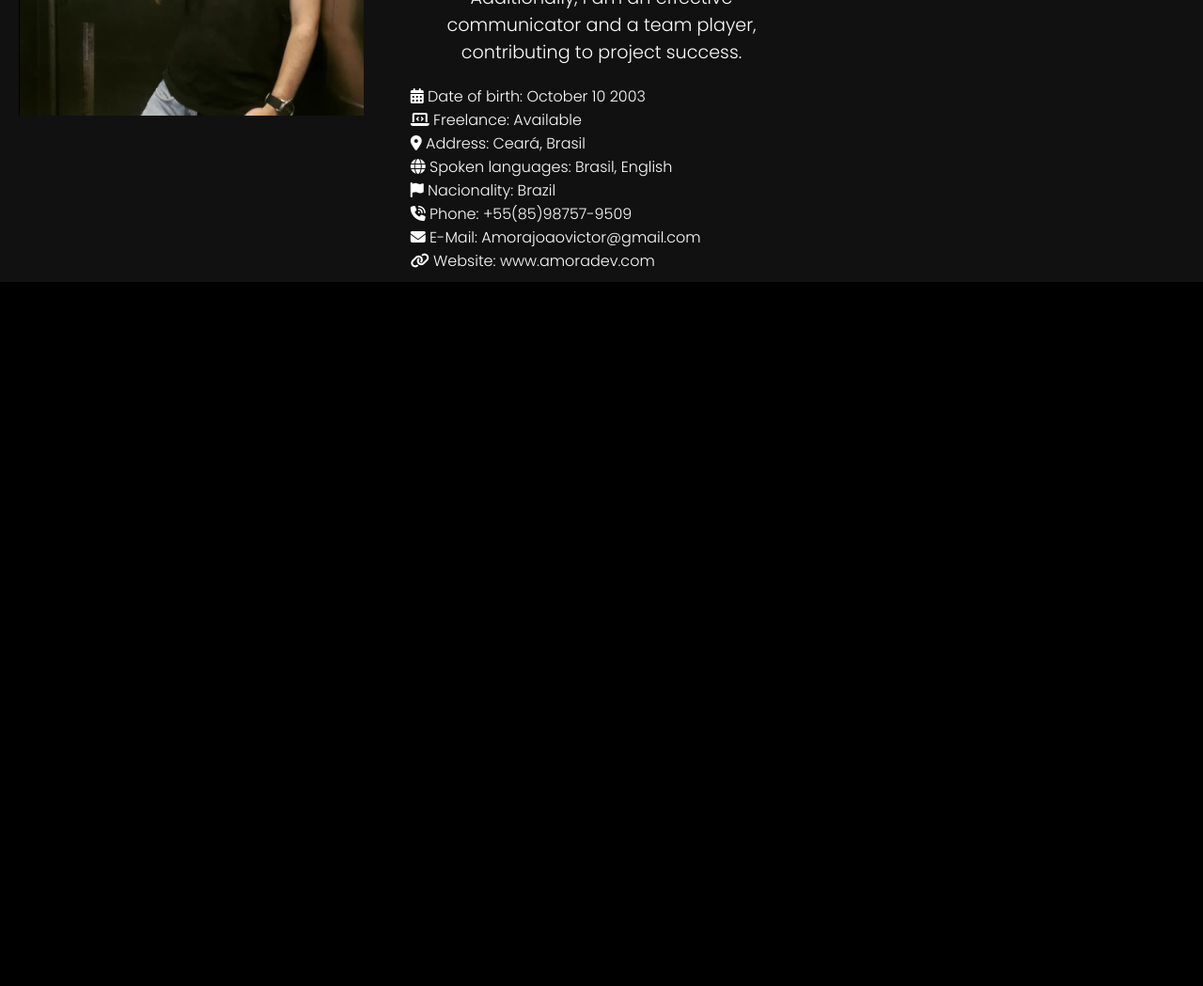
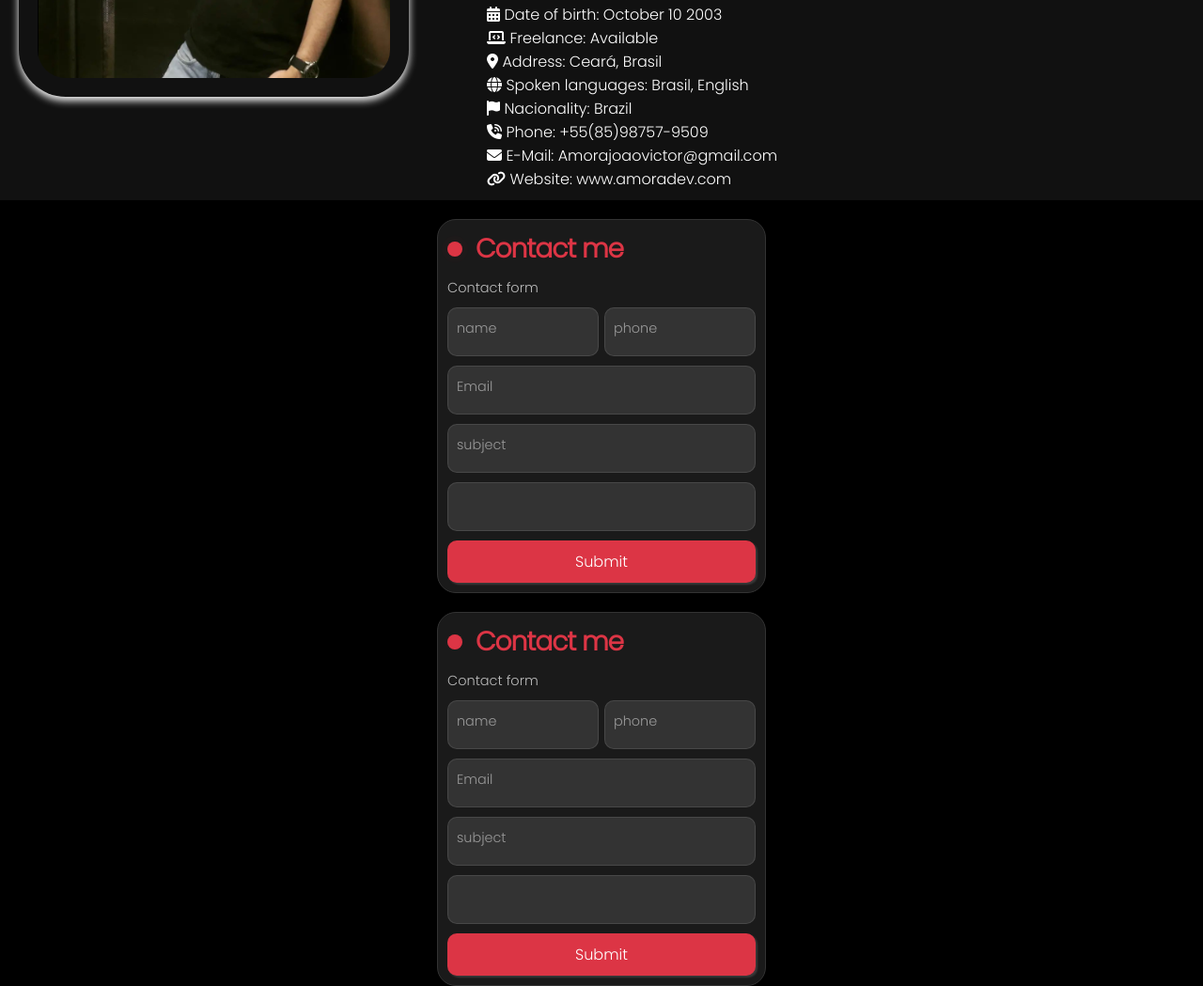
Before and after one commit to Amorajoaovictor/portifolio, a website: page index.html in a window 1280 px wide. Shown: the part 1444-2493 px from the top of the page at 94% size. Before the commit the page ends 1744 px from the top, so only its background shows below. Drawn offline with nearby package versions, Linux system fonts and the light colour scheme; files that its build step writes are made by us from their sources; no server answers.

Commit message:
Add new files and update existing files

```diff
--- /dev/null
+++ b/form.css
@@ -0,0 +1,141 @@
+.form {
+  display: flex;
+  flex-direction: column;
+  gap: 10px;
+  max-width: 350px;
+  padding: 20px;
+  border-radius: 20px;
+  position: relative;
+  background-color: #1a1a1a;
+  color: #fff;
+  border: 1px solid #333;
+  margin:auto;
+  padding:10px;
+  margin-top: 20px;
+}
+
+.title {
+  font-size: 28px;
+  font-weight: 600;
+  letter-spacing: -1px;
+  position: relative;
+  display: flex;
+  align-items: center;
+  padding-left: 30px;
+  color: #dc3545;
+}
+
+.title::before {
+  width: 18px;
+  height: 18px;
+}
+
+.title::after {
+  width: 18px;
+  height: 18px;
+  animation: pulse 1s linear infinite;
+}
+
+.title::before,
+.title::after {
+  position: absolute;
+  content: "";
+  height: 16px;
+  width: 16px;
+  border-radius: 50%;
+  left: 0px;
+  background-color: #dc3545;
+}
+
+.message,
+.signin {
+  font-size: 14.5px;
+  color: rgba(255, 255, 255, 0.7);
+}
+
+.signin {
+  text-align: center;
+}
+
+.signin a:hover {
+  text-decoration: underline royalblue;
+}
+
+.signin a {
+  color: #dc3545;
+}
+
+.flex {
+  display: flex;
+  width: 100%;
+  gap: 6px;
+}
+
+.form label {
+  position: relative;
+}
+
+.form label .input {
+  background-color: #333;
+  color: #fff;
+  width: 100%;
+  padding: 20px 05px 05px 10px;
+  outline: 0;
+  border: 1px solid rgba(105, 105, 105, 0.397);
+  border-radius: 10px;
+}
+
+.form label .input + span {
+  color: rgba(255, 255, 255, 0.5);
+  position: absolute;
+  left: 10px;
+  top: 0px;
+  font-size: 0.9em;
+  cursor: text;
+  transition: 0.3s ease;
+}
+
+.form label .input:placeholder-shown + span {
+  top: 12.5px;
+  font-size: 0.9em;
+}
+
+.form label .input:focus + span,
+.form label .input:valid + span {
+  color: #dc3545;
+  top: 0px;
+  font-size: 0.7em;
+  font-weight: 600;
+}
+
+.input {
+  font-size: medium;
+}
+
+.submit {
+  border: none;
+  outline: none;
+  padding: 10px;
+  border-radius: 10px;
+  color: #fff;
+  font-size: 16px;
+  transform: .3s ease;
+  background-color: #dc3545;
+  box-shadow: 2px 2px 2px rgba(105, 105, 105, 0.397);
+}
+
+.submit:hover {
+  background-color: #00bfff96;
+}
+
+@keyframes pulse {
+  from {
+    transform: scale(0.9);
+    opacity: 1;
+  }
+
+  to {
+    transform: scale(1.8);
+    opacity: 0;
+  }
+}
--- /dev/null
+++ b/form.html
@@ -0,0 +1,45 @@
+<!DOCTYPE html>
+<html>
+
+<head>
+    <meta charset='utf-8'>
+    <meta http-equiv='X-UA-Compatible' content='IE=edge'>
+    <title>Page Title</title>
+    <meta name='viewport' content='width=device-width, initial-scale=1'>
+    <link rel='stylesheet' type='text/css' media='screen' href='form.css'>
+    <script src='main.js'></script>
+</head>
+
+<body>
+    <form class="form " action="form.js">
+        <p class="title">Contact me </p>
+        <p class="message">Contact form</p>
+        <div class="flex">
+            <label>
+                <input class="input" type="text" placeholder="" required="">
+                <span>name</span>
+            </label>
+
+            <label>
+                <input class="input" type="tel" placeholder="" required="">
+                <span>phone</span>
+            </label>
+        </div>
+
+        <label>
+            <input class="input" type="email" placeholder="" required="">
+            <span>Email</span>
+        </label>
+
+        <label>
+            <input class="input" type="text" placeholder="" required="">
+            <span>subject</span>
+        </label>
+        <label>
+            <input class="input" type="password" placeholder="" required="">
+        </label>
+        <button class="submit" onclick="">Submit</button>
+    </form>
+</body>
+
+</html>
--- /dev/null
+++ b/form.js
@@ -0,0 +1,2 @@
+function sendMail() { }
+function debugForm(form) { console.log(form) }
--- a/index.html
+++ b/index.html
@@ -9,6 +9,8 @@
   <link rel="stylesheet" href="https://cdnjs.cloudflare.com/ajax/libs/font-awesome/6.4.0/css/all.min.css"
     integrity="sha512-iecdLmaskl7CVkqkXNQ/ZH/XLlvWZOJyj7Yy7tcenmpD1ypASozpmT/E0iPtmFIB46ZmdtAc9eNBvH0H/ZpiBw=="
     crossorigin="anonymous" referrerpolicy="no-referrer" />
+  <script src="https://ajax.googleapis.com/ajax/libs/jquery/3.5.1/jquery.min.js"></script>
+  <script src="script.js"></script>
 </head>
 
 <body>
@@ -41,6 +43,7 @@
   </section>
   <main>
     <article aria-label="section About me" class="sobre">
+
       <div class="sobre_titulo">
         <h1>About me</h1>
         <p>Professional Profile - There's all about me</p>
@@ -66,7 +69,6 @@
             success.
           </p>
         </div>
-
         <p>
           <i class="fa-solid fa-calendar-days"></i> Date of birth: October 10
           2003
@@ -94,6 +96,16 @@
       </div>
     </article>
   </main>
+  <div id="form" style="margin: auto;"></div>
+
+  <!--#include file="form.html" -->
+
 </body>
 
 </html>
+<script>
+  $(document).ready(function () {
+    $('#form').load('form.html');
+  });
+
+</script>
--- /dev/null
+++ b/package.json
@@ -0,0 +1,6 @@
+{
+  "dependencies": {
+    "axios": "^1.6.7",
+    "jquery": "^3.7.1"
+  }
+}
--- a/style.css
+++ b/style.css
@@ -14,6 +14,7 @@ body {
     max-width: auto;
     margin: 0 auto;
     background-color: black;
+    align-content: space-between;
 }
 
 header {
@@ -93,6 +94,7 @@ header .navegacao-primaria li a {
 .section-div img {
     max-width: 100%;
     margin: auto;
+
 }
 
 .digitando::after {
@@ -205,7 +207,7 @@ main {
 main .sobre {
     margin-top: 60px;
     display: grid;
-    grid-template-columns: 1fr 1fr 1fr;
+    grid-template-columns: 2fr 2fr 1fr;
     grid-column: 1/-1;
     justify-content: center;
     align-items: center;
@@ -253,12 +255,17 @@ main .sobre {
 
 article img {
     align-self: center;
-    max-width: 100%;
-    max-height: 100%;
+    max-width: 85%;
+    max-height: 85%;
     width: 700px;
     min-width: 300px;
     min-height: width;
+    border: 20px ;
     padding: 20px;
+    border-radius: 50px;
+    box-shadow: 0px 4px 8px #fff;
+    margin-left: 20px;
+    margin-right: 25px;
 }
 
 /* Media Query for Mobile Devices */
@@ -275,7 +282,7 @@ article img {
 
     /* About me section */
     main .sobre {
-        grid-template-columns: 1fr;
+        grid-template-columns: 1fr ;
         gap: 10px;
         padding: 20px;
         height: auto;
```
Also changed, not shown: src/pages/request.mjs (added, +7 -0 lines), src/pages/script.js (renamed from script.js), 3 other files.
